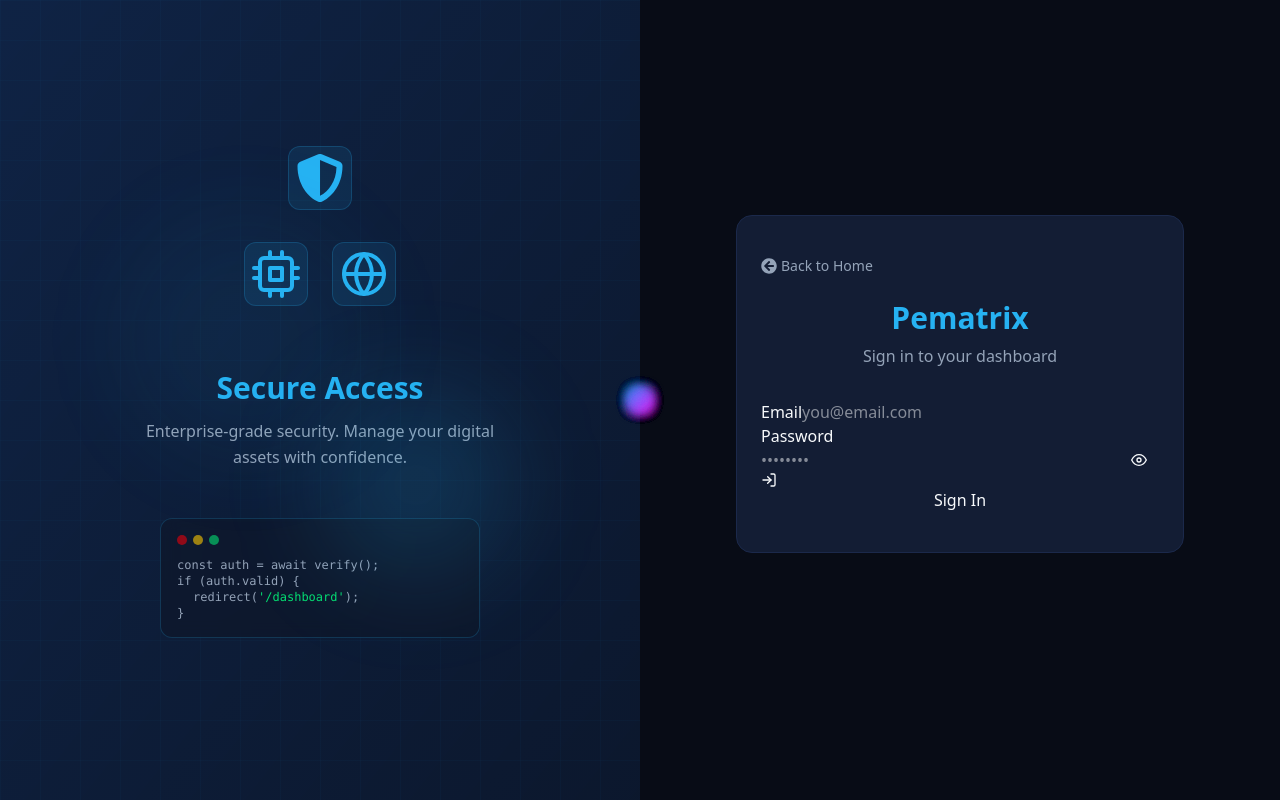
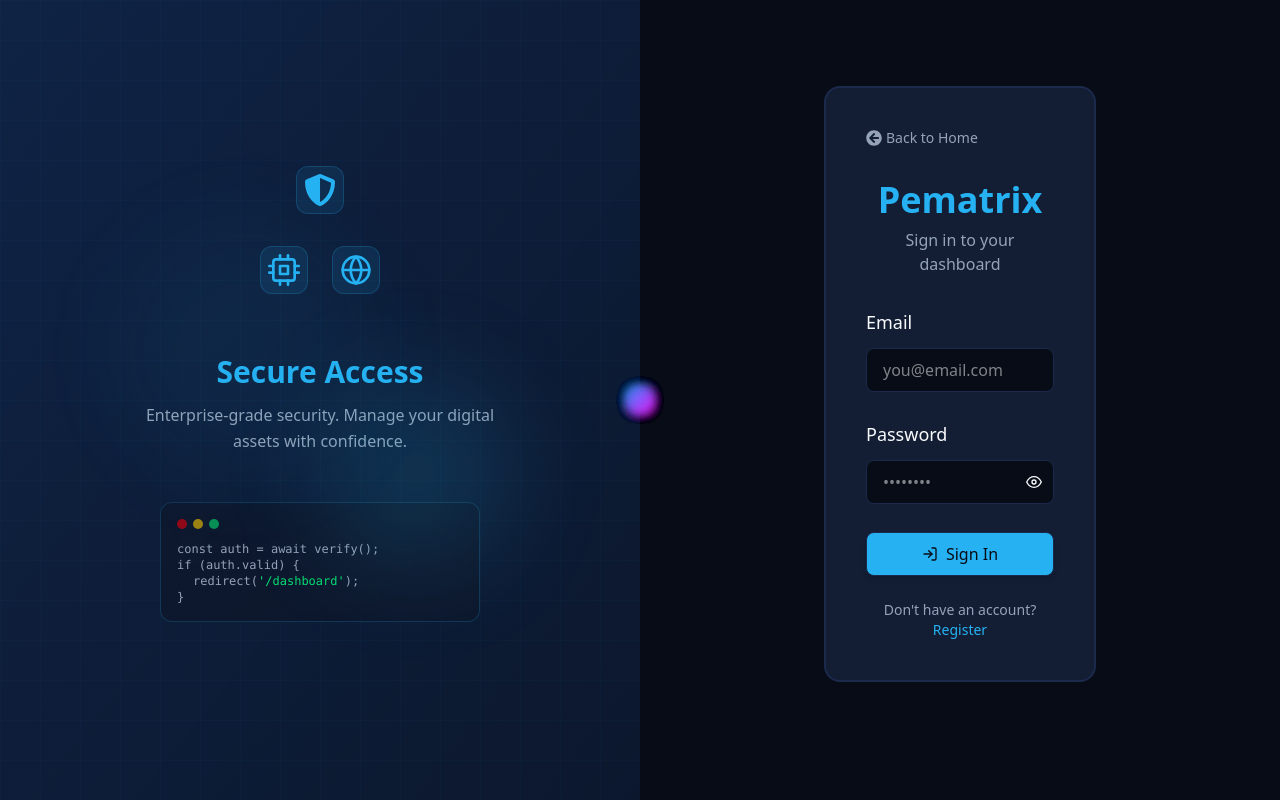
Before and after one commit to DeraJudy/pematrix, a Next.js app: page /login in a window 1280 px wide. Built offline with nearby package versions, Linux system fonts and the light colour scheme.

Commit message:
login done

```diff
--- a/src/app/login/page.js
+++ b/src/app/login/page.js
@@ -1,5 +1,5 @@
 "use client";
-import React, { useState } from "react";
+import React, { useState, useEffect } from "react";
 import { FaArrowCircleLeft, FaShieldAlt } from "react-icons/fa";
 import { FiEye, FiEyeOff, FiCpu, FiGlobe, FiLogIn } from "react-icons/fi";
 import Link from "next/link";
@@ -9,6 +9,20 @@ import { motion } from "framer-motion";
 
 export default function LoginPage() {
     const [showPassword, setShowPassword] = useState(false);
+    const [isFocused, setIsFocused] = useState(false);
+
+    const [isSmallScreen, setIsSmallScreen] = useState(false);
+
+useEffect(() => {
+    const checkScreen = () => {
+        setIsSmallScreen(window.innerWidth < 640);
+    };
+
+    checkScreen();
+    window.addEventListener("resize", checkScreen);
+
+    return () => window.removeEventListener("resize", checkScreen);
+}, []);
 
     return (
         <main
@@ -34,13 +48,13 @@ export default function LoginPage() {
                             backgroundColor: "hsl(var(--primary) /10%)",
                             borderColor: "hsl(var(--primary) /20%)",
                         }}
-                        className="w-16 h-16 rounded-xl border flex items-center justify-center animate-bounce [animation-duration:2s]"
+                        className="w-12 h-12 rounded-xl border flex items-center justify-center animate-bounce [animation-duration:2s]"
                     >
                         <FaShieldAlt
                             style={{
                                 color: "hsl(var(--primary))",
                             }}
-                            className="w-12 h-12"
+                            className="w-8 h-8"
                         />
                     </div>
 
@@ -50,13 +64,13 @@ export default function LoginPage() {
                                 backgroundColor: "hsl(var(--primary) /10%)",
                                 borderColor: "hsl(var(--primary) /20%)",
                             }}
-                            className="w-16 h-16 rounded-xl border flex items-center justify-center animate-bounce [animation-duration:2s]"
+                            className="w-12 h-12 rounded-xl border flex items-center justify-center animate-bounce [animation-duration:2s]"
                         >
                             <FiCpu
                                 style={{
                                     color: "hsl(var(--primary))",
                                 }}
-                                className="w-12 h-12"
+                                className="w-8 h-8"
                             />
                         </div>
                         <div
@@ -64,13 +78,13 @@ export default function LoginPage() {
                                 backgroundColor: "hsl(var(--primary) /10%)",
                                 borderColor: "hsl(var(--primary) /20%)",
                             }}
-                            className="w-16 h-16 rounded-xl border flex items-center justify-center animate-bounce [animation-duration:2s]"
+                            className="w-12 h-12 rounded-xl border flex items-center justify-center animate-bounce [animation-duration:2s]"
                         >
                             <FiGlobe
                                 style={{
                                     color: "hsl(var(--primary))",
                                 }}
-                                className=" w-12 h-12"
+                                className=" w-8 h-8"
                             />
                         </div>
                     </div>
@@ -146,18 +160,63 @@ export default function LoginPage() {
             </div>
 
             {/* Right Side */}
-            <div className="w-full lg:w-1/2 flex items-center justify-center px-6 py-12">
+            <div className="w-full lg:w-1/2 flex items-center justify-center px-12 py-12">
+                {/* <motion.div
+                    initial={{ opacity: 0, y: 20 }}
+                    animate={{
+                        opacity: 1,
+                        y: 0,
+                        ...(isMobile
+                            ? {}
+                            : {
+                                boxShadow: [
+                                    "0 10px 30px hsl(var(--primary) / 0.10)",
+                                    "0 15px 40px hsl(var(--primary) / 0.25)",
+                                    "0 10px 30px hsl(var(--primary) / 0.10)",
+                                ],
+                                borderColor: [
+                                    "hsl(var(--primary) / 0.20)",
+                                    "hsl(var(--primary) / 0.45)",
+                                    "hsl(var(--primary) / 0.20)",
+                                ],
+                            }),
+                    }}
+                    transition={{
+                        duration: 3,
+                        repeat: isMobile ? 0 : Infinity,
+                        ease: "easeInOut",
+                    }}
+                    className="mb-8 rounded-2xl py-10 border px-6 sm:px-20"
+                    style={
+                        isMobile
+                            ? {
+                                backgroundColor: "hsl(var(--secondary))",
+                                borderColor: "hsl(var(--border))",
+                            }
+                            : {
+                                backgroundColor: "hsl(var(--secondary))",
+                                borderColor: "hsl(var(--primary) / 0.25)",
+                                boxShadow: "0 10px 30px hsl(var(--primary) / 0.15)",
+                            }
+                    }
+                > */}
                 <motion.div
                     initial={{ opacity: 0, y: 20 }}
                     animate={{ opacity: 1, y: 0 }}
-                    className="w-full max-w-md"
-                >
-                    <div
+                    transition={{ duration: 0.5 }}
+                    // className="mb-8 rounded-2xl py-10 border w-1/2 px-6 "
+                    className="mb-8 rounded-2xl py-10 border-2 w-full lg:w-1/2 px-10"
                     style={{
                         backgroundColor: "hsl(var(--secondary))",
-                            borderColor: "hsl(var(--border))",
+
+                        borderColor: isSmallScreen
+                            ? "hsl(var(--primary) / 0.25)"
+                            : "hsl(var(--border))",
+
+                        boxShadow: isSmallScreen
+                            ? "0 10px 30px hsl(var(--primary) / 0.15)"
+                            : "none",
                     }}
-                        className=" mb-8 border rounded-2xl px-6 py-10"
                 >
 
                     <Link
@@ -165,7 +224,7 @@ export default function LoginPage() {
                         style={{
                             color: "hsl(var(--muted-foreground))",
                         }}
-                            className="inline-flex items-center gap-1 text-sm transition-colors mb-6"
+                        className="inline-flex items-center gap-1 text-sm transition-colors mb-8"
                     >
                         <FaArrowCircleLeft className="w-4 h-4" />
                         Back to Home
@@ -176,7 +235,7 @@ export default function LoginPage() {
                             style={{
                                 color: "hsl(var(--primary))",
                             }}
-                                className="text-3xl font-bold">
+                            className="text-3xl lg:text-4xl font-bold">
                             Pematrix
                         </h1>
                         <p
@@ -190,32 +249,76 @@ export default function LoginPage() {
 
                     <form>
 
-                            <div className="space-y-2">
-                                <label htmlFor="email">Email</label>
+                        {/* Email */}
+                        <div className="space-y-2 mt-5">
+                            <label
+                                htmlFor="email"
+                                style={{ color: "hsl(var(--foreground))" }}
+                                className="text-sm lg:text-lg font-medium"
+                            >
+                                Email
+                            </label>
+
                             <input
                                 id="email"
                                 type="email"
                                 placeholder="you@email.com"
                                 required
+                                onFocus={() => setIsFocused(true)}
+                                onBlur={() => setIsFocused(false)}
+                                style={{
+                                    backgroundColor: "hsl(var(--background))",
+                                    color: "hsl(var(--foreground))",
+                                    border: `1px solid ${isFocused
+                                        ? "hsl(var(--primary))"
+                                        : "hsl(var(--border))"
+                                        }`,
+                                    boxShadow: isFocused
+                                        ? "0 0 0 2px hsl(var(--primary) / 0.20)"
+                                        : "none",
+                                }}
+                                className="w-full h-11 px-4 rounded-lg border outline-none transition-all
+                                    focus:border-primary focus:ring-2 focus:ring-primary/20 mt-3"
                             />
                         </div>
 
-                            <div className="space-y-2">
-                                <label htmlFor="password">Password</label>
+                        {/* Password */}
+                        <div className="space-y-2 mt-7">
+                            <label
+                                htmlFor="password"
+                                style={{ color: "hsl(var(--foreground))" }}
+                                className="text-sm lg:text-lg font-medium"
+                            >
+                                Password
+                            </label>
 
-                                <div className="relative">
+                            <div className="relative mt-3">
                                 <input
                                     id="password"
                                     type={showPassword ? "text" : "password"}
                                     placeholder="••••••••"
                                     required
-                                        className="pr-10"
+                                    onFocus={() => setIsFocused(true)}
+                                    onBlur={() => setIsFocused(false)}
+                                    style={{
+                                        backgroundColor: "hsl(var(--background))",
+                                        color: "hsl(var(--foreground))",
+                                        border: `1px solid ${isFocused
+                                            ? "hsl(var(--primary))"
+                                            : "hsl(var(--border))"
+                                            }`,
+                                        boxShadow: isFocused
+                                            ? "0 0 0 2px hsl(var(--primary) / 0.20)"
+                                            : "none",
+                                    }}
+                                    className="w-full h-11 px-4 pr-10 rounded-lg outline-none transition-all duration-200"
                                 />
 
                                 <button
                                     type="button"
                                     onClick={() => setShowPassword(!showPassword)}
-                                        className="absolute right-3 top-1/2 -translate-y-1/2 text-muted-foreground hover:text-foreground transition-colors"
+                                    className="absolute right-3 top-1/2 -translate-y-1/2
+                   text-muted-foreground hover:text-foreground transition-colors"
                                 >
                                     {showPassword ? (
                                         <FiEyeOff className="w-4 h-4" />
@@ -226,16 +329,38 @@ export default function LoginPage() {
                             </div>
                         </div>
 
+                        {/* Button */}
                         <button
                             type="submit"
-                                className="w-full gradient-button"
+                            style={{
+                                backgroundColor: "hsl(var(--primary))",
+                                color: "hsl(var(--primary-foreground))",
+                                borderColor: "hsl(var(--border))",
+                            }}
+                            className="w-full h-11 mt-7 rounded-lg flex items-center justify-center border
+                                gap-2 font-medium transition-all hover:opacity-90 active:scale-[0.98] shadow-md"
                         >
-                                <FiLogIn className="w-4 h-4 mr-2" />
+                            <FiLogIn className="w-4 h-4" />
                             Sign In
                         </button>
 
                     </form>
-                    </div>
+
+                    <p
+                        style={{
+                            color: "hsl(var(--muted-foreground))",
+                        }}
+                        className="text-center text-sm text-muted-foreground mt-6">
+                        Don't have an account?{" "}
+                        <Link href="/register"
+                            style={{
+                                color: "hsl(var(--primary))",
+                            }}
+                            className=" hover:underline font-medium">
+                            Register
+                        </Link>
+                    </p>
+
 
 
                 </motion.div>
```
Lines whose indentation alone changed are shown as unchanged.
